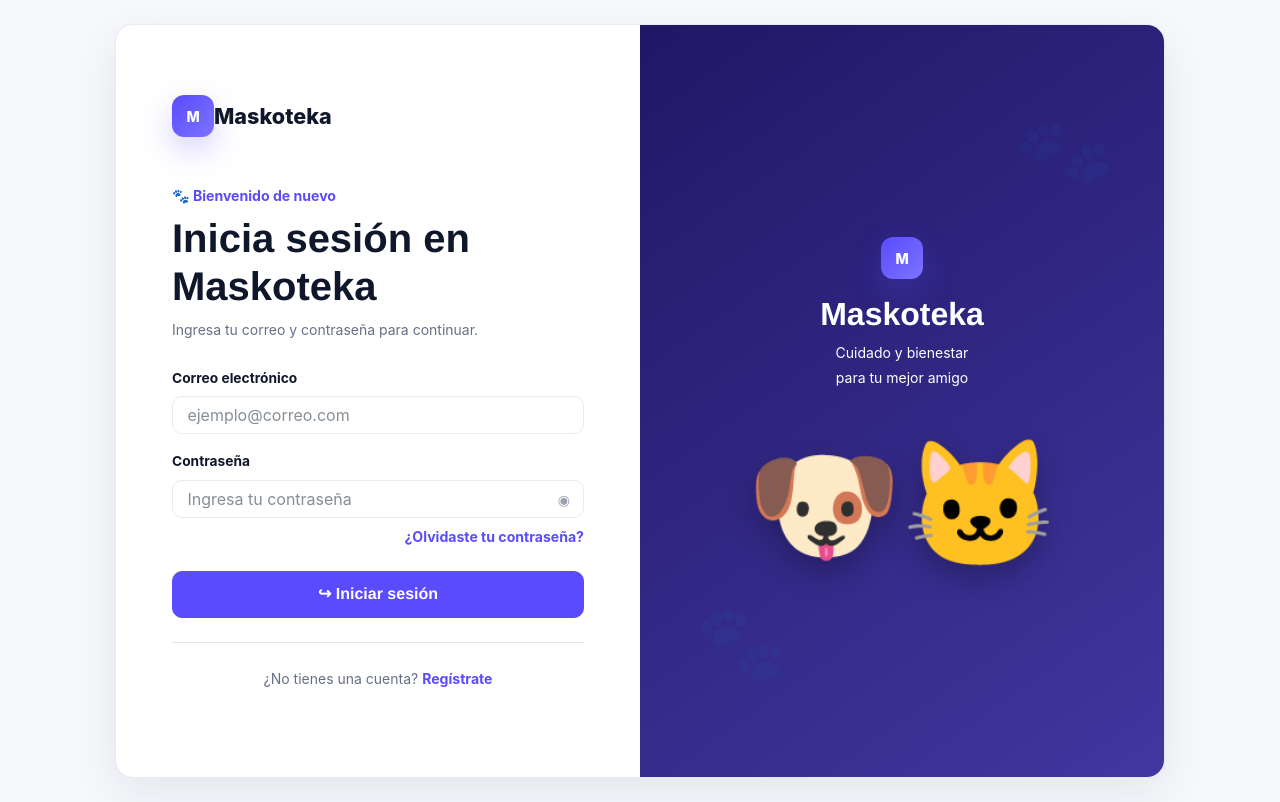
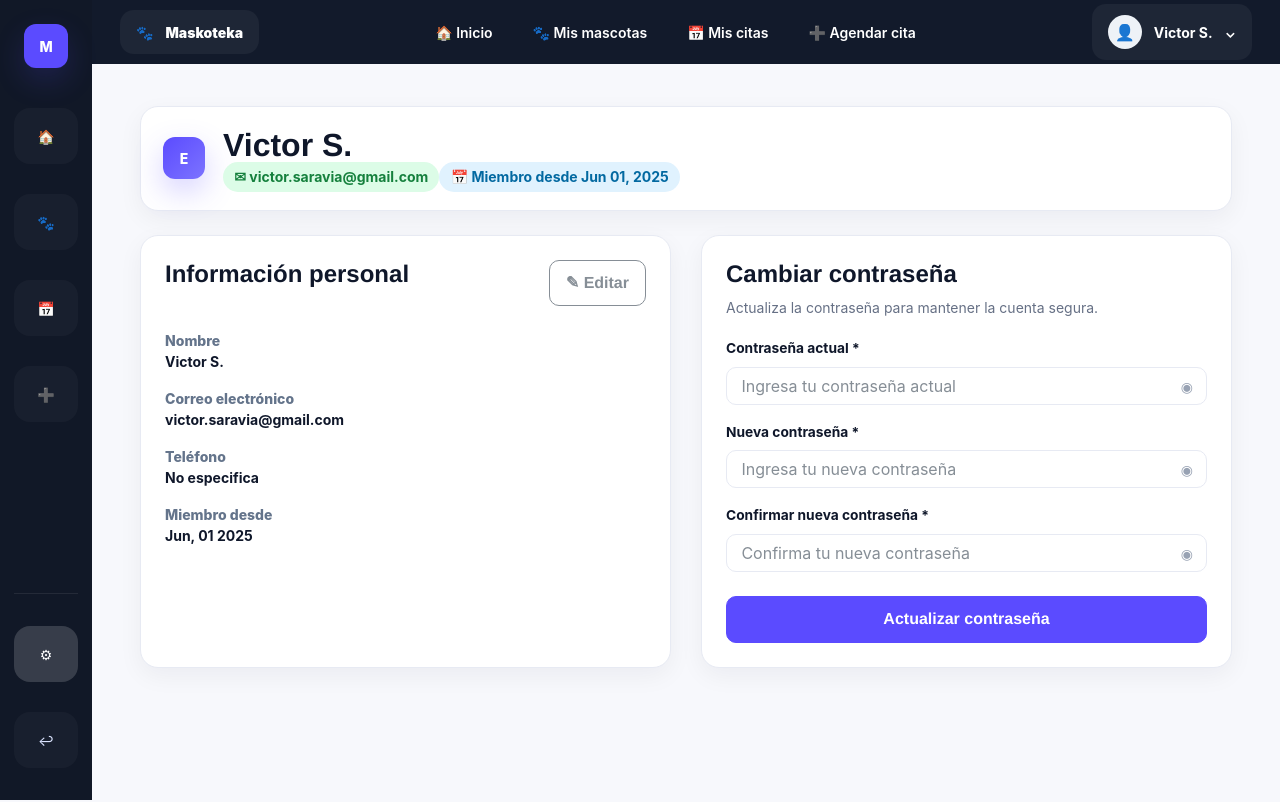
Before and after one commit to U20251O071/Maskoteka, an Angular app in the folder Maskoteka/: page /usuario in a window 1280 px wide. Before the commit this address led to /login. Built offline with nearby package versions, Linux system fonts and the light colour scheme.

Commit message:
feat: add usuario

```diff
--- a/Maskoteka/src/app/app.routes.ts
+++ b/Maskoteka/src/app/app.routes.ts
@@ -10,6 +10,7 @@ import { ResumenCita } from './pages/resumen-cita/resumen-cita';
 import { PagoTarjeta } from './pages/pago-tarjeta/pago-tarjeta';
 import { PagoExitoso } from './pages/pago-exitoso/pago-exitoso';
 import { AuthenticatedLayout } from './core/authenticated-layout';
+import { Usuario } from './pages/usuario/usuario';
 
 
 export const routes: Routes = [
@@ -28,6 +29,7 @@ export const routes: Routes = [
       { path: 'resumen-cita', component: ResumenCita },
       { path: 'pago-tarjeta', component: PagoTarjeta },
       { path: 'pago-exitoso', component: PagoExitoso },
+      { path: 'usuario', component: Usuario },
     ],
   },
   { path: '**', redirectTo: 'login' },
--- /dev/null
+++ b/Maskoteka/src/app/pages/usuario/usuario.html
@@ -0,0 +1,85 @@
+<div class="card-soft profile-header mb-4">
+  <span class="brand-mark fs-3">E</span>
+  <div class="me-auto">
+    <h1 class="page-title">Victor S.</h1>
+    <span class="badge-soft badge-success">✉ victor.saravia@gmail.com</span>
+    <span class="badge-soft badge-info">📅 Miembro desde Jun 01, 2025</span>
+  </div>
+</div>
+<div class="row g-4">
+  <div class="col-lg-6">
+    <div class="card-soft p-4 h-100">
+      <div class="d-flex justify-content-between">
+        <h4 class="fw-bold">Información personal</h4>
+        <button class="btn btn-outline-secondary" (click)="editing = !editing">
+          ✎ {{ editing ? 'Cancelar' : 'Editar' }}
+        </button>
+      </div>
+      <div *ngIf="!editing" class="mt-4">
+        <dl class="info-list">
+          <dt>Nombre</dt>
+          <dd>{{ user.name }}</dd>
+          <dt>Correo electrónico</dt>
+          <dd>{{ user.email }}</dd>
+          <dt>Teléfono</dt>
+          <dd>{{ user.phone }}</dd>
+          <dt>Miembro desde</dt>
+          <dd>{{ user.since }}</dd>
+        </dl>
+      </div>
+      <form *ngIf="editing" class="mt-4">
+        <label class="label">Nombre</label
+        ><input class="form-control mb-3" name="name" [(ngModel)]="user.name" /><label class="label"
+          >Correo</label
+        ><input class="form-control mb-3" name="email" [(ngModel)]="user.email" /><label
+          class="label"
+          >Teléfono</label
+        ><input class="form-control mb-3" name="phone" [(ngModel)]="user.phone" /><button
+          type="button"
+          class="btn btn-primary"
+          (click)="editing = false; toast = 'Datos actualizados'"
+        >
+          Guardar cambios
+        </button>
+      </form>
+    </div>
+  </div>
+  <div class="col-lg-6">
+    <form class="card-soft p-4" (ngSubmit)="update()">
+      <h4 class="fw-bold">Cambiar contraseña</h4>
+      <p class="muted">Actualiza la contraseña para mantener la cuenta segura.</p>
+      <label class="label">Contraseña actual *</label>
+      <div class="input-icon mb-3">
+        <input
+          type="password"
+          class="form-control"
+          name="current"
+          [(ngModel)]="current"
+          placeholder="Ingresa tu contraseña actual"
+        /><span>◉</span>
+      </div>
+      <label class="label">Nueva contraseña *</label>
+      <div class="input-icon mb-3">
+        <input
+          type="password"
+          class="form-control"
+          name="next"
+          [(ngModel)]="next"
+          placeholder="Ingresa tu nueva contraseña"
+        /><span>◉</span>
+      </div>
+      <label class="label">Confirmar nueva contraseña *</label>
+      <div class="input-icon mb-4">
+        <input
+          type="password"
+          class="form-control"
+          name="confirm"
+          [(ngModel)]="confirm"
+          placeholder="Confirma tu nueva contraseña"
+        /><span>◉</span>
+      </div>
+      <button class="btn btn-primary w-100">Actualizar contraseña</button>
+    </form>
+  </div>
+</div>
+<div class="status-toast" *ngIf="toast">{{ toast }}</div>
--- /dev/null
+++ b/Maskoteka/src/app/pages/usuario/usuario.ts
@@ -0,0 +1,34 @@
+import { CommonModule } from '@angular/common';
+import { Component } from '@angular/core';
+import { FormsModule } from '@angular/forms';
+
+@Component({
+  selector: 'app-usuario',
+  standalone: true,
+  imports: [CommonModule, FormsModule],
+  templateUrl: './usuario.html',
+  styleUrl: './usuario.css',
+})
+export class Usuario {
+  current = '';
+  next = '';
+  confirm = '';
+  toast = '';
+  editing = false;
+  user = {
+    name: 'Victor S.',
+    email: 'victor.saravia@gmail.com',
+    phone: 'No especifica',
+    since: 'Jun, 01 2025',
+  };
+  update() {
+    if (this.current && this.next && this.next === this.confirm) {
+      this.toast = 'Contraseña actualizada correctamente';
+      this.current = this.next = this.confirm = '';
+      setTimeout(() => (this.toast = ''), 2200);
+    } else {
+      this.toast = 'Revisa los campos de contraseña';
+      setTimeout(() => (this.toast = ''), 2200);
+    }
+  }
+}
```
Also changed, not shown: Maskoteka/src/app/pages/usuario/usuario.css (added).
